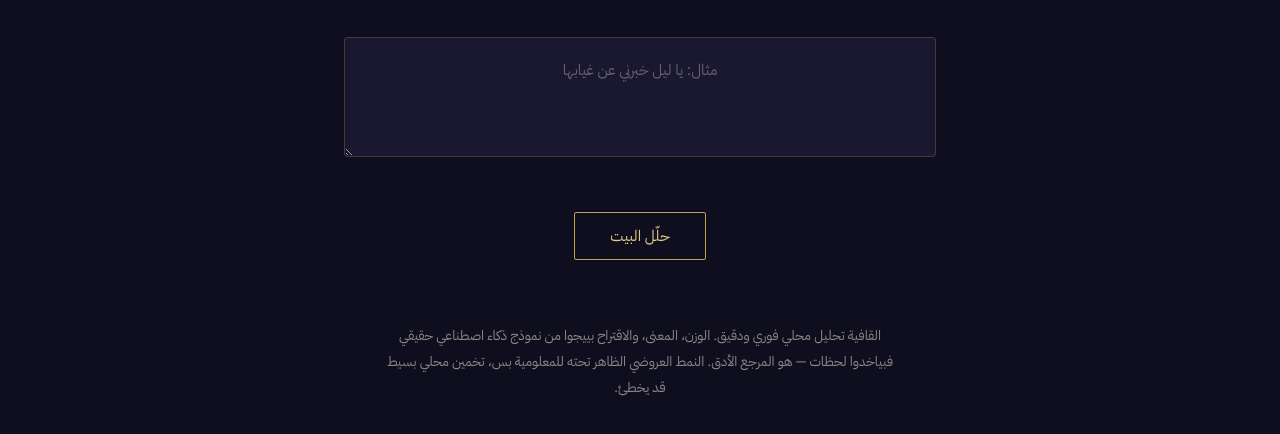
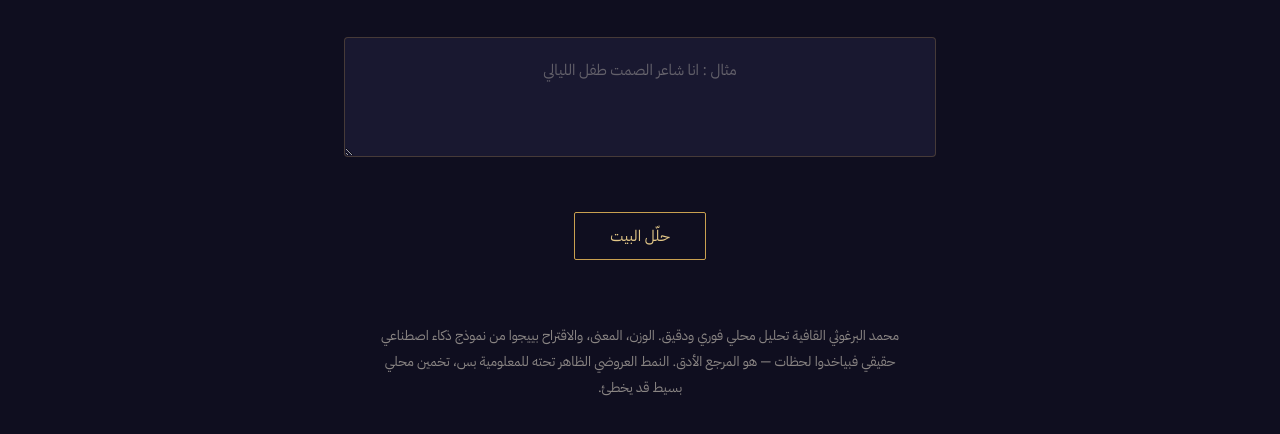
Before and after one commit to 42qui/mutarannim, a plain HTML site: page poet-and-machine.html in a window 1280 px wide. Shown: the part 190-624 px from the top of the page. Drawn offline with Linux system fonts and the light colour scheme; a web font is replaced by a local one.

Commit message:
Update poet-and-machine.html

```diff
--- a/poet-and-machine.html
+++ b/poet-and-machine.html
@@ -143,7 +143,7 @@
 <main>
   <div class="lead">اكتب بيتك، ودعه يسمع وزنه وقافيته</div>
 
-  <textarea id="verseInput" placeholder="مثال: يا ليل خبرني عن غيابها"></textarea>
+  <textarea id="verseInput" placeholder="مثال : انا شاعر الصمت طفل الليالي"></textarea>
   <div class="error-msg" id="errorMsg"></div>
   <button class="analyze-btn" id="analyzeBtn">حلّل البيت</button>
 
@@ -178,7 +178,9 @@
     </div>
   </div>
 
-  <div class="note">القافية تحليل محلي فوري ودقيق. الوزن، المعنى، والاقتراح بييجوا من نموذج ذكاء اصطناعي حقيقي فبياخدوا لحظات — هو المرجع الأدق. النمط العروضي الظاهر تحته للمعلومية بس، تخمين محلي بسيط قد يخطئ.</div>
+  <div class="note">
+    محمد البرغوثي
+    القافية تحليل محلي فوري ودقيق. الوزن، المعنى، والاقتراح بييجوا من نموذج ذكاء اصطناعي حقيقي فبياخدوا لحظات — هو المرجع الأدق. النمط العروضي الظاهر تحته للمعلومية بس، تخمين محلي بسيط قد يخطئ.</div>
 </main>
 
 <script>
```
